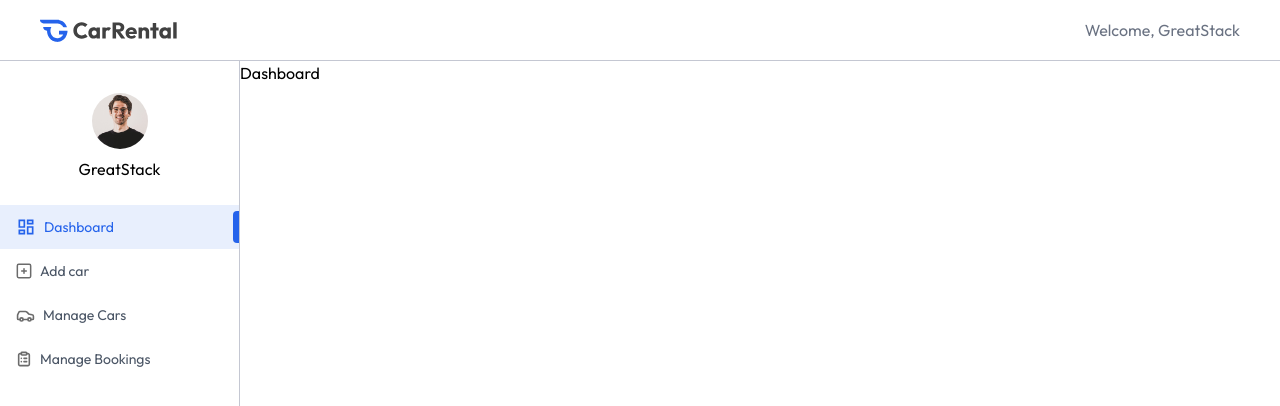
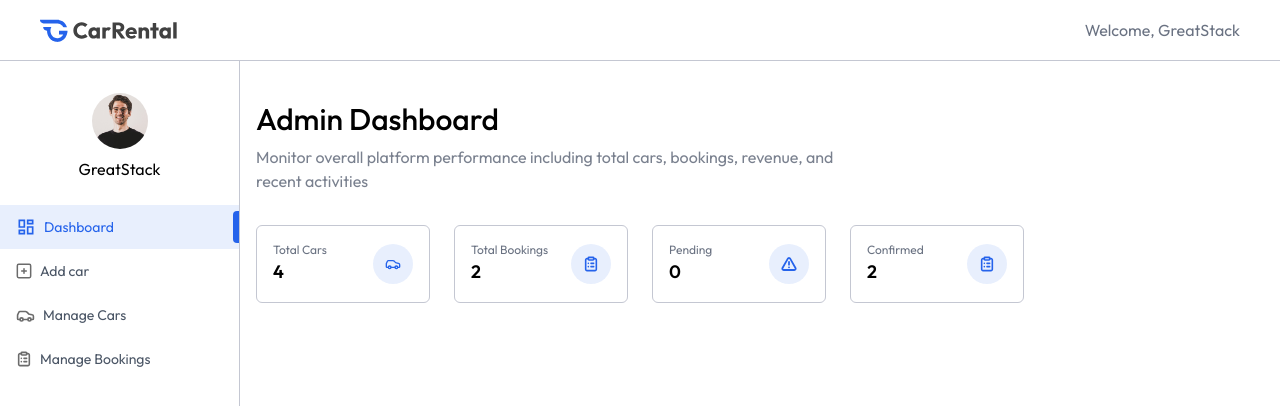
Before and after one commit to Sohrab-Malikzada/Car-Rental-MERN-Stack, a React (Vite) app in the folder client/: page /owner in a window 1280 px wide. Shown: the top 406 px of the page. Built offline with nearby package versions, Linux system fonts and the light colour scheme; the HTML template or start-up script is replaced by a standard one.

Commit message:
Add card and title in pages/owner/Dashboard.jsx

```diff
--- a/client/src/components/owner/Sidebar.jsx
+++ b/client/src/components/owner/Sidebar.jsx
@@ -50,6 +50,8 @@
                     <div className={`${link.path === location.pathname && 'bg-primary'} w-1.5 h-8 rounded-l right-0 absolute`}></div>
                 </NavLink>
             ))}
+
+
         </div>
     </div>
   )
--- a/client/src/pages/owner/Dashboard.jsx
+++ b/client/src/pages/owner/Dashboard.jsx
@@ -1,8 +1,50 @@
-import React from 'react'
+import React, { useEffect, useState } from 'react'
+import { assets, dummyDashboardData } from '../../assets/assets'
+import Title from '../../components/owner/Title'
 
 const Dashboard = () => {
+
+    const [data, setData] = useState({
+        totalCars: 0,
+        totalBookings: 0,
+        pendingBookings: 0,
+        completedBookings: 0,
+        recentBookings: [],
+        monthlyRevenue: 0,
+    })
+
+    const dashboardCards = [
+        {title: "Total Cars", value: data.totalCars, icon: assets.carIconColored},
+        {title: "Total Bookings", value: data.totalBookings, icon: assets.listIconColored},
+        {title: "Pending", value: data.pendingBookings, icon: assets.cautionIconColored},
+        {title: "Confirmed", value: data.completedBookings, icon: assets.listIconColored}
+    ]
+
+    useEffect(()=> {
+        setData(dummyDashboardData)
+    },[])
+
   return (
-    <div>Dashboard</div>
+    <div className='px-4 pt-10 md:pt-10 flex-1'>
+        <Title title="Admin Dashboard" subTitle="Monitor overall platform performance including total cars, bookings, revenue, and recent activities" />
+
+        <div className='grid sm:grid-cols-2 md:grid-cols-3 lg:grid-cols-4 gap-6 my-8 max-w-3xl'>
+            {dashboardCards.map((card, index)=> (
+              <div key={index} className='flex gap-2 items-center justify-between p-4 rounded-md
+              border border-borderColor'>
+                <div>
+                    <h1 className='text-xs text-gray-500'>{card.title}</h1>
+                    <p className='text-lg font-semibold'>{card.value}</p>
+                </div>
+                <div className='flex items-center justify-center w-10 h-10 rounded-full
+                bg-primary/10'>
+                    <img src={card.icon} alt="icon" className='w-4 h-4' />
+                </div>
+              </div>
+            ))}
+        </div>
+
+    </div>
   )
 }
 
```
